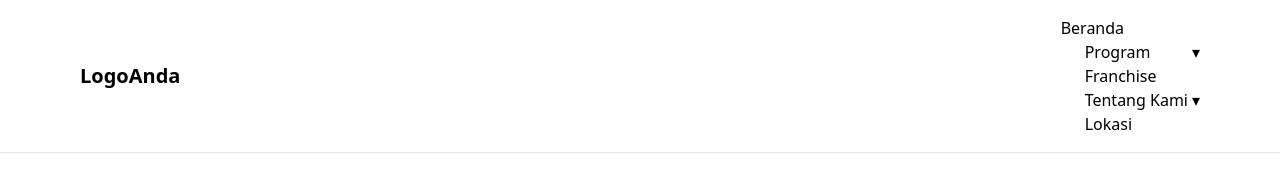
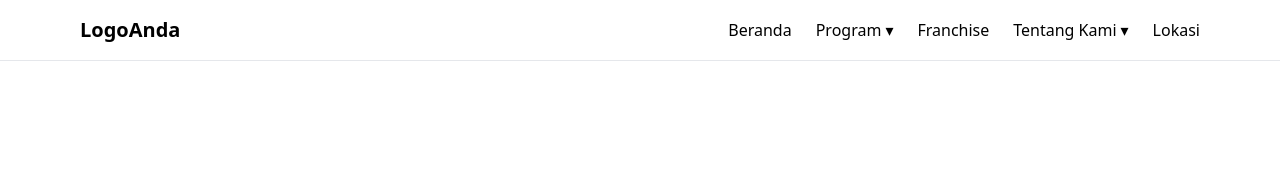
Before and after one commit to ikbaenjino/next, a Next.js app: page / in a window 1280 px wide. Shown: the top 186 px of the page. Built offline with nearby package versions, Linux system fonts and the light colour scheme.

Commit message:
Update Navbar.tsx

```diff
--- a/components/Navbar.tsx
+++ b/components/Navbar.tsx
@@ -22,9 +22,12 @@ export default function Navbar() {
   return (
     <nav ref={navRef} className="bg-white border-b border-gray-200 z-50 relative">
       <div className="max-w-6xl mx-auto flex items-center justify-between p-4">
+        {/* Logo */}
         <Link href="/">
           <span className="text-xl font-bold cursor-pointer">LogoAnda</span>
         </Link>
+
+        {/* Mobile Toggle Button */}
         <button
           className="md:hidden text-2xl"
           onClick={() => setMobileOpen(!mobileOpen)}
@@ -33,9 +36,10 @@ export default function Navbar() {
           ☰
         </button>
 
+        {/* Menu */}
         <ul
-          className={`relative flex flex-col md:flex-row md:items-center md:space-x-6 absolute md:static bg-white md:bg-transparent w-full md:w-auto left-0 md:left-auto top-full md:top-auto transition-transform md:transition-none ${
-            mobileOpen ? 'block' : 'hidden md:block'
+          className={`md:flex md:items-center md:space-x-6 hidden md:static md:flex-row absolute bg-white w-full md:w-auto left-0 top-full transition-all ${
+            mobileOpen ? 'flex flex-col' : ''
           }`}
         >
           {navItems.map((item, idx) => (
@@ -46,18 +50,25 @@ export default function Navbar() {
               onMouseLeave={() => window.innerWidth >= 768 && item.hasDropdown && setOpenIndex(null)}
             >
               <div
-                className="flex items-center justify-between cursor-pointer p-4 md:p-0"
-                onClick={() => item.hasDropdown && setOpenIndex(openIndex === idx ? null : idx)}
+                className="flex items-center justify-between cursor-pointer px-4 py-2 md:px-0 md:py-0"
+                onClick={() => {
+                  if (window.innerWidth < 768 && item.hasDropdown) {
+                    setOpenIndex(openIndex === idx ? null : idx);
+                  }
+                }}
               >
                 <Link href={item.href}>
                   <span className="block md:inline-block cursor-pointer">{item.title}</span>
                 </Link>
-                {item.hasDropdown && <span className="ml-2 md:ml-1">▾</span>}
+                {item.hasDropdown && (
+                  <span className="ml-2 md:ml-1">▾</span>
+                )}
               </div>
 
+              {/* Dropdown */}
               {item.hasDropdown && (
                 <ul
-                  className={`absolute z-10 bg-white shadow-md rounded-md mt-2 w-48 ${
+                  className={`absolute md:absolute z-10 bg-white shadow-md rounded-md mt-2 w-48 ${
                     openIndex === idx ? 'block' : 'hidden'
                   }`}
                 >
```
